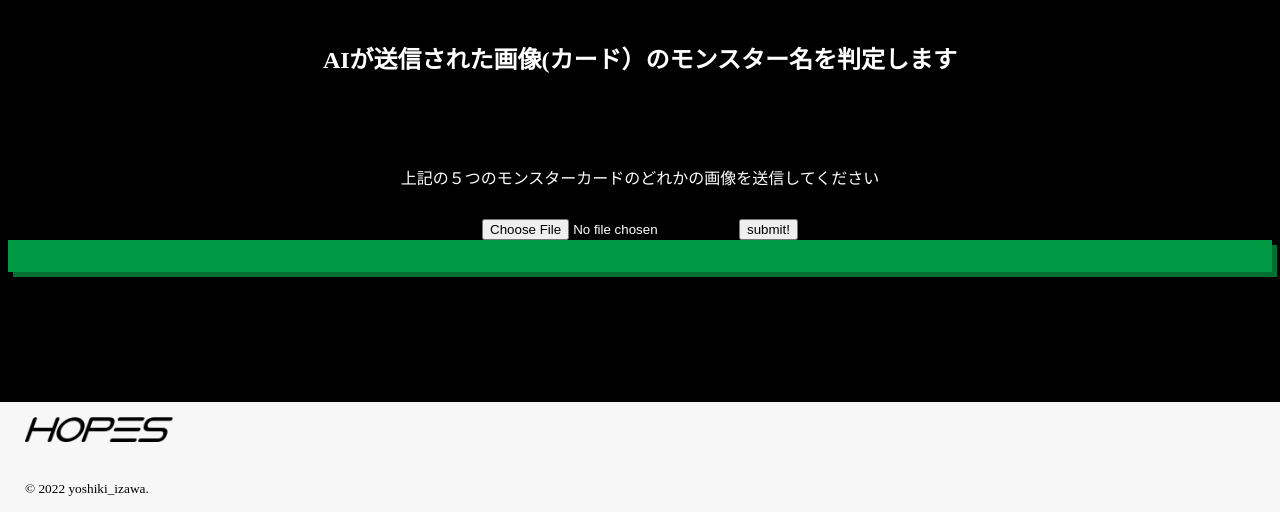
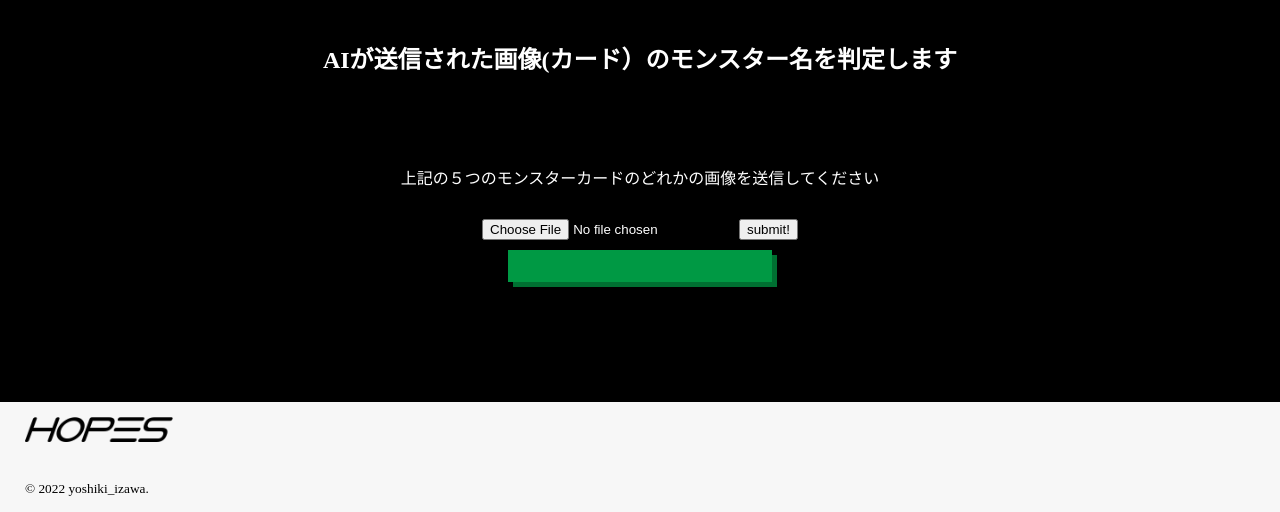
Before and after one commit to yoshiki3240/Card-Judging-App, a Flask app: page / in a window 1280 px wide; the page is wider, and only the part inside the window is pictured. Shown: the part 522-1034 px from the top of that part. Run offline with Flask 2, Linux system fonts and the light colour scheme.

Commit message:
importコードの変更

```diff
--- a/static/stylesheet.css
+++ b/static/stylesheet.css
@@ -47,9 +47,11 @@ p {
 .answer {
     color: #fcf8f8;
     padding: 1rem 2rem;
+    margin: 10px 500px 0px 500px;
     background: #094;
     -webkit-box-shadow: 5px 5px 0 #007032;
     box-shadow: 5px 5px 0 #007032;
+    text-align: center;
 }
 
 form {
```
